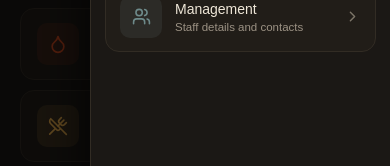
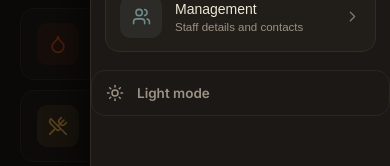
Before and after one commit to bipinkandel24/Rooster-co, a React (Vite) app: page / in a window 390 px wide. Both pictures are taken after a click on the button 357 px from the left and 35 px from the top of the page. Shown: the part 332-498 px from the top of the page. Built offline with nearby package versions, Linux system fonts and the light colour scheme; the HTML template or start-up script is replaced by a standard one.

Commit message:
restructure into components + fix responsiveness + add PWA

```diff
--- a/src/App.jsx
+++ b/src/App.jsx
@@ -48,6 +48,13 @@ export default function App() {
   const [showTemps, setShowTemps] = useState(false);
   const [menuOpen, setMenuOpen] = useState(false);
   const [ownerOk, setOwnerOk] = useState(() => sessionStorage.getItem("rc_owner") === "1");
+  const [theme, setTheme] = useState(() => {
+    try {
+      return localStorage.getItem("rc_theme") || "dark";
+    } catch {
+      return "dark";
+    }
+  });
 
   const allMods = tab === "kitchen" ? kitchenMods : tab === "safety" ? safetyMods : [];
   const setMods = tab === "kitchen" ? setKitchenMods : setSafetyMods;
@@ -55,6 +62,16 @@ export default function App() {
 
   const ownerArea = showOrders || showMgmt;
   const hidden = ownerArea || showIncident || showTemps;
+
+  const toggleTheme = () => {
+    const next = theme === "dark" ? "light" : "dark";
+    setTheme(next);
+    try {
+      localStorage.setItem("rc_theme", next);
+    } catch {
+      /* ignore */
+    }
+  };
 
   const closeAll = () => {
     setMenuOpen(false);
@@ -108,7 +125,7 @@ export default function App() {
   };
 
   return (
-    <div className="rc-shell">
+    <div className={`rc-shell ${theme === "light" ? "light" : ""}`}>
       <div className="rc-frame">
         {/* Brand header */}
         <div className="rc-brand">
@@ -209,7 +226,7 @@ export default function App() {
             <div className="rc-scroll-area">
               <div className="rc-signed-in-row">
                 <span>
-                  Signed in as <strong style={{ color: "#EFE7D8" }}>{cleaningStaffName}</strong>
+                  Signed in as <strong style={{ color: "var(--text)" }}>{cleaningStaffName}</strong>
                 </span>
                 <button onClick={() => setCleaningStaffName(null)} className="rc-switch-btn">
                   Not you?
@@ -268,6 +285,8 @@ export default function App() {
             onTemps={openTemps}
             onMgmt={openMgmt}
             onOrders={openOrders}
+            theme={theme}
+            onToggleTheme={toggleTheme}
           />
         )}
 
--- a/src/components/MenuSheet.jsx
+++ b/src/components/MenuSheet.jsx
@@ -1,7 +1,7 @@
 import React from "react";
-import { X, AlertTriangle, Thermometer, Users, Truck, ChevronRight } from "lucide-react";
+import { X, AlertTriangle, Thermometer, Users, Truck, ChevronRight, Sun, Moon } from "lucide-react";
 
-export default function MenuSheet({ onClose, onIncident, onTemps, onMgmt, onOrders }) {
+export default function MenuSheet({ onClose, onIncident, onTemps, onMgmt, onOrders, theme, onToggleTheme }) {
   const ITEMS = [
     {
       id: "incident",
@@ -61,6 +61,10 @@ export default function MenuSheet({ onClose, onIncident, onTemps, onMgmt, onOrde
             </button>
           ))}
         </div>
+        <button onClick={onToggleTheme} className="rc-theme-row">
+            {theme === "light" ? <Moon size={18} /> : <Sun size={18} />}
+            <span>{theme === "light" ? "Dark mode" : "Light mode"}</span>
+          </button>
       </div>
     </div>
   );
```
